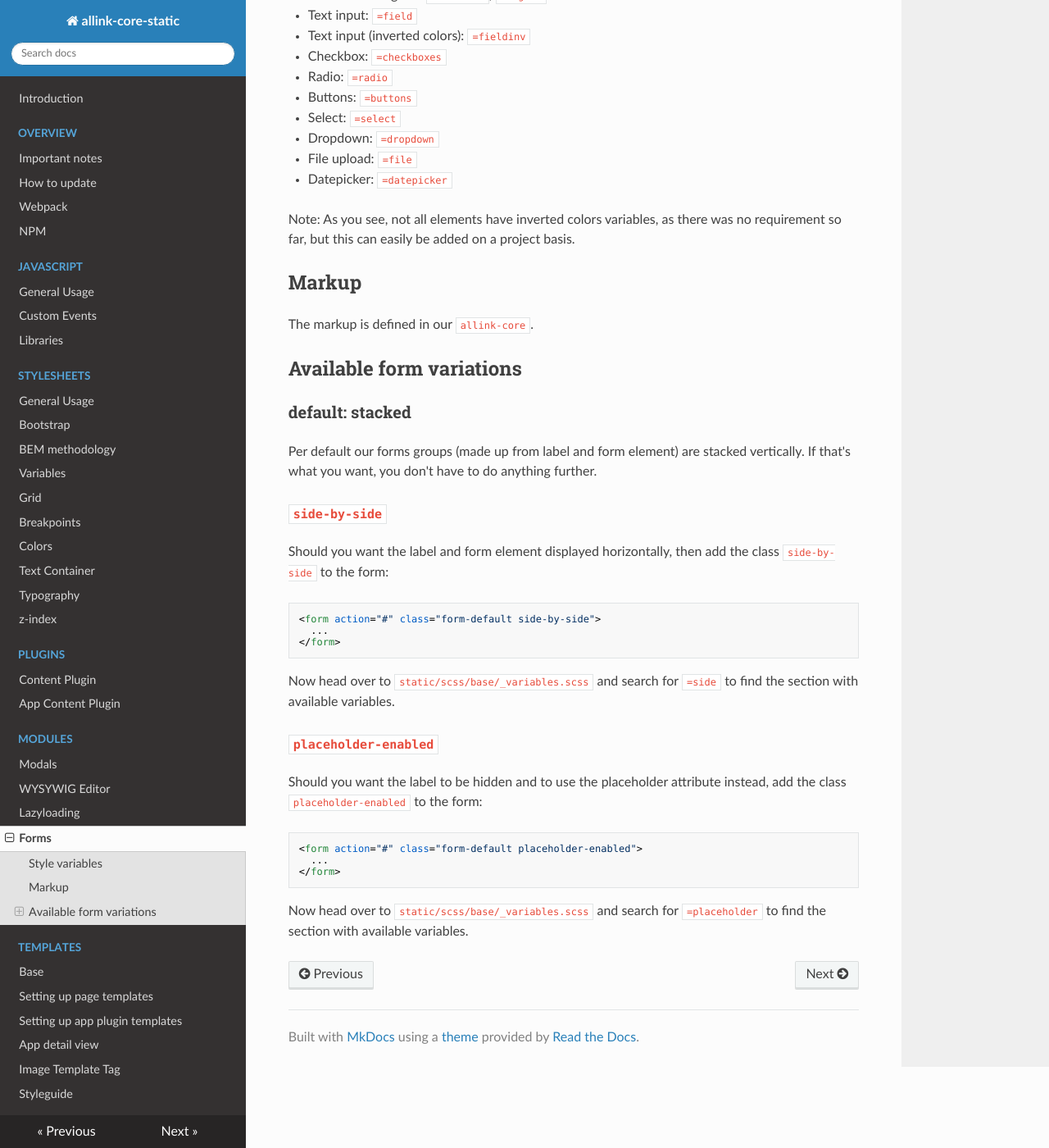
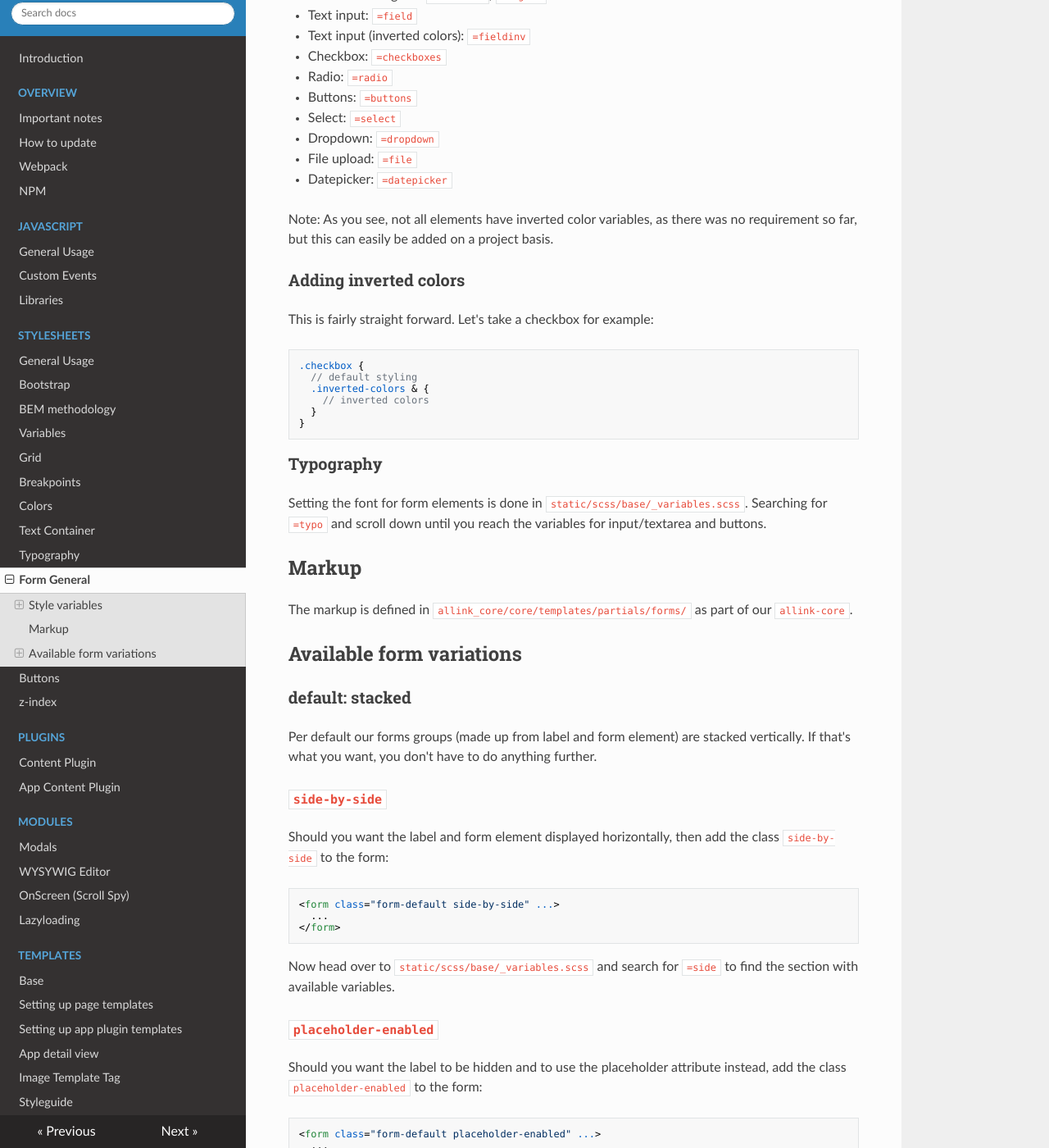
Before and after one commit to allink/allink-core-static, an MkDocs documentation site: the page built from docs/stylesheets/forms.md, in a window 1280 px wide and 1400 px high, scrolled down 404 px. Shown: the whole window at 82% size. Built offline with MkDocs 1.6.1, drawn with Linux system fonts in a browser that asks for light colours; nearby versions of some CDN libraries; old or Windows-style settings are respelled for this version of MkDocs; some of the changed text lies outside the part shown.

Commit message:
doc in progress

````diff
--- a/docs/modules/forms.md
+++ b/docs/stylesheets/forms.md
@@ -20,11 +20,28 @@ Here's a list of search commands that bring you to the desired section:
 - File upload: `=file`
 - Datepicker: `=datepicker`
 
-Note: As you see, not all elements have inverted colors variables, as there was no requirement so far, but this can easily be added on a project basis.
+Note: As you see, not all elements have inverted color variables, as there was no requirement so far, but this can easily be added on a project basis.
+
+### Adding inverted colors
+
+This is fairly straight forward. Let's take a checkbox for example:
+
+```SCSS
+.checkbox {
+  // default styling
+  .inverted-colors & {
+    // inverted colors
+  }
+}
+```
+
+### Typography
+
+Setting the font for form elements is done in `static/scss/base/_variables.scss`. Searching for `=typo` and scroll down until you reach the variables for input/textarea and buttons.
 
 ## Markup
 
-The markup is defined in our `allink-core`.
+The markup is defined in `allink_core/core/templates/partials/forms/` as part of our `allink-core`.
 
 ## Available form variations
 
@@ -37,7 +54,7 @@ Per default our forms groups (made up from label and form element) are stacked v
 Should you want the label and form element displayed horizontally, then add the class `side-by-side` to the form:
 
 ```HTML
-<form action="#" class="form-default side-by-side">
+<form class="form-default side-by-side" ...>
   ...
 </form>
 ```
@@ -49,7 +66,7 @@ Now head over to `static/scss/base/_variables.scss` and search for `=side` to fi
 Should you want the label to be hidden and to use the placeholder attribute instead, add the class `placeholder-enabled` to the form:
 
 ```HTML
-<form action="#" class="form-default placeholder-enabled">
+<form class="form-default placeholder-enabled" ...>
   ...
 </form>
 ```
--- a/mkdocs.yml
+++ b/mkdocs.yml
@@ -20,6 +20,8 @@ pages:
     - Colors: 'stylesheets/colors.md'
     - Text Container: 'stylesheets/text-container.md'
     - Typography: 'stylesheets/typography.md'
+    - Form General: 'stylesheets/forms.md'
+    - Buttons: 'stylesheets/buttons.md'
     - z-index: 'stylesheets/z-index.md'
   - Plugins:
     - Content Plugin: 'plugins/content-plugin.md'
@@ -27,8 +29,8 @@ pages:
   - Modules:
     - Modals: 'modules/modals.md'
     - WYSYWIG Editor: 'modules/editor.md'
+    - OnScreen (Scroll Spy): 'modules/onscreen.md'
     - Lazyloading: 'modules/lazyloading.md'
-    - Forms: 'modules/forms.md'
   - Templates:
     - Base: 'templates/base.md'
     - Setting up page templates: 'templates/page-templates.md'
````
Also changed, not shown: docs/modules/onscreen.md (added, +68 -0 lines), docs/plugins/content-plugin.md (+26 -0 lines), docs/stylesheets/buttons.md (added, +69 -0 lines), docs/templates/app-detail.md (+1 -4 lines), docs/templates/base.md (+9 -5 lines), docs/templates/image.md (+1 -1 lines), docs/templates/plugins.md (+19 -11 lines).
